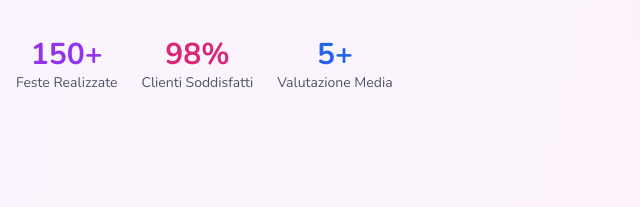
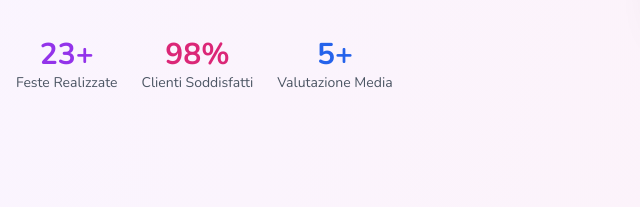
Before and after one commit to Dubaicarit/animazionifeste, a plain HTML site: page index.html in a window 1280 px wide. Shown: the part 563-770 px from the top of the page, 0-640 px from the left. Drawn offline with nearby package versions, Linux system fonts and the light colour scheme.

Commit message:
Update index.html

```diff
--- a/index.html
+++ b/index.html
@@ -227,7 +227,7 @@
                     <!-- Social proof -->
                     <div class="flex items-center justify-center md:justify-start space-x-6 pt-4">
                         <div class="text-center">
-                            <p class="text-3xl font-bold text-purple-600">150+</p>
+                            <p class="text-3xl font-bold text-purple-600">23+</p>
                             <p class="text-sm text-gray-600">Feste Realizzate</p>
                         </div>
                         <div class="text-center">
```
